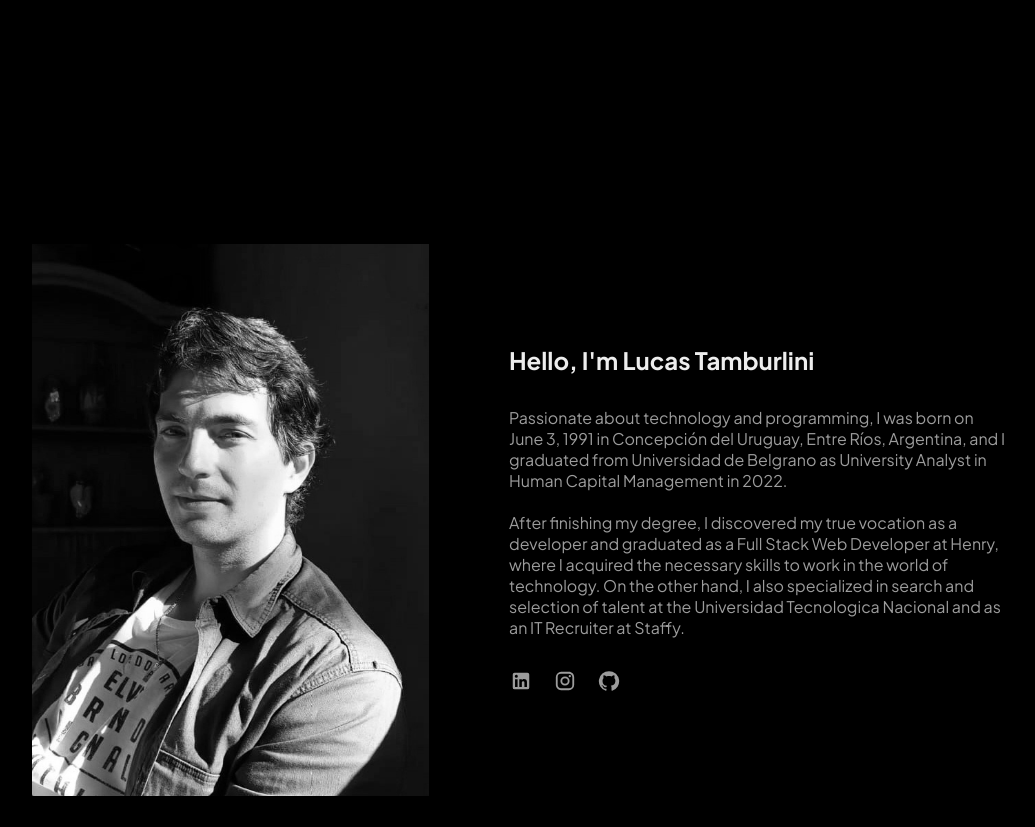
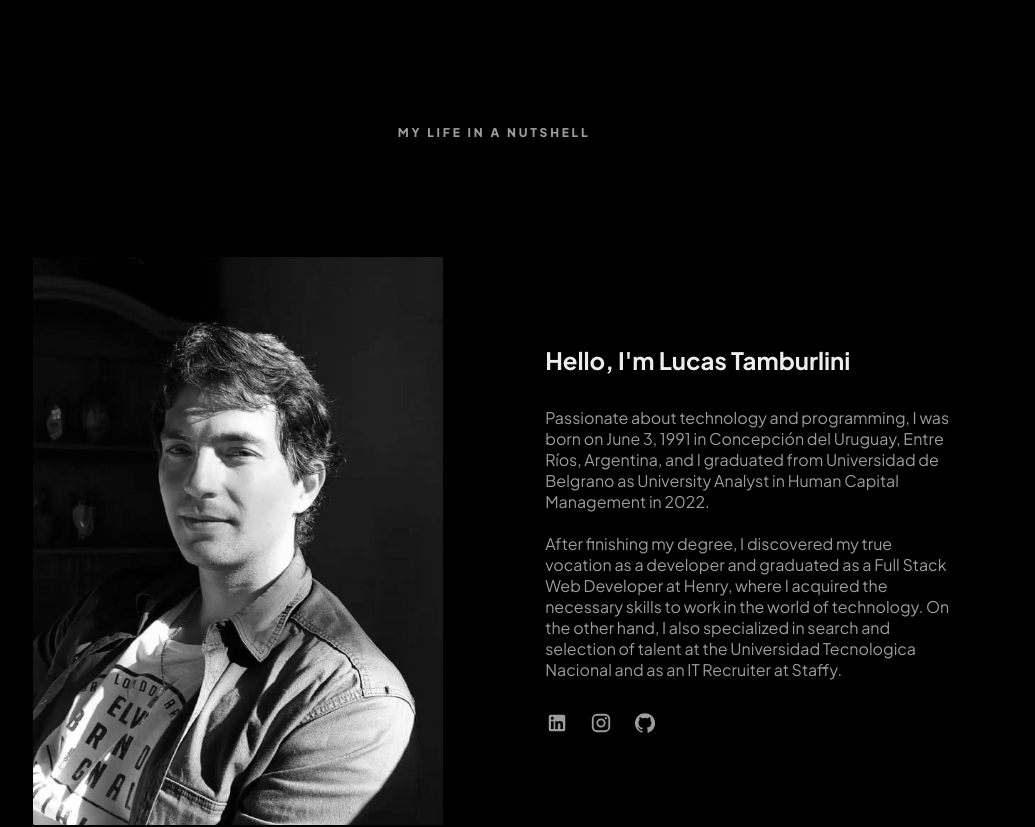
Before and after one commit to lucastamburlini/portfolio, a React (Vite) app: page / in a window 1280 px wide. Shown: the part 680-1507 px from the top of the page, without its empty margins (146-1181 px from the left). Built offline with nearby package versions, Linux system fonts and the light colour scheme.

Commit message:
styles(gral): add title and styles

```diff
--- a/src/assets/translations.js
+++ b/src/assets/translations.js
@@ -5,6 +5,7 @@ const translations = {
     introduction_II: "Let's bring your digital vision to life!",
 
     // About
+    spanAbout: "MY LIFE IN A NUTSHELL",
     about_title: "Hello, I'm Lucas Tamburlini",
     about_text_I: "Passionate about technology and programming, I was born on June 3, 1991 in Concepción del Uruguay, Entre Ríos, Argentina, and I graduated from Universidad de Belgrano as University Analyst in Human Capital Management in 2022.",
     about_text_II: "After finishing my degree, I discovered my true vocation as a developer and graduated as a Full Stack Web Developer at Henry, where I acquired the necessary skills to work in the world of technology. On the other hand, I also specialized in search and selection of talent at the Universidad Tecnologica Nacional and as an IT Recruiter at Staffy.",
--- a/src/components/About/About.jsx
+++ b/src/components/About/About.jsx
@@ -4,6 +4,7 @@ import imgAbout from "../../assets/imgAbout.jpg";
 import GitHubIcon from "@mui/icons-material/GitHub";
 import LinkedInIcon from "@mui/icons-material/LinkedIn";
 import InstagramIcon from "@mui/icons-material/Instagram";
+import SectionTitles from "../SectionTitles/SectionTitles";
 
 import style from "./About.module.css";
 
@@ -12,11 +13,14 @@ const About = () => {
   const currentTranslations = translations[currentLanguage];
 
   return (
+    <>
+      <SectionTitles text={currentTranslations.spanAbout} />
       <div id="about" className={style.about}>
         <section className={style.aboutImg}>
           <img src={imgAbout} alt={imgAbout} />
         </section>
         <section className={style.aboutInfo}>
+          <div className={style.aboutInfoContent}>
             <h2>{currentTranslations.about_title}</h2>
             <p>{currentTranslations.about_text_I}</p>
             <br />
@@ -52,8 +56,10 @@ const About = () => {
                 </li>
               </ul>
             </div>
+          </div>
         </section>
       </div>
+    </>
   );
 };
 
--- a/src/components/About/About.module.css
+++ b/src/components/About/About.module.css
@@ -48,12 +48,10 @@
   color: var(--primary-color);
 }
 
-
 @media screen and (min-width: 768px) {
   .about {
     display: flex;
     flex-direction: row;
-    gap: 30px;
   }
 
   .aboutImg {
@@ -69,7 +67,8 @@
     width: 50%;
   }
 
-  .aboutInfo main {
+  .aboutInfoContent {
+    margin: auto;
     width: 80%;
   }
 }
--- a/src/components/Footer/Footer.module.css
+++ b/src/components/Footer/Footer.module.css
@@ -39,7 +39,14 @@
   border: 2px solid var(--border);
   margin: 8px;
   transition: all 0.2s ease-out;
-  border-radius: var(--radius);
+  border-radius: 50%;
+}
+
+.footer ul li a {
+  display: flex;
+  justify-content: center;
+  align-items: center;
+  text-align: center;
 }
 
 .footer li:hover {
--- /dev/null
+++ b/src/components/SectionTitles/SectionTitles.jsx
@@ -0,0 +1,11 @@
+import style from "./SectionTitles.module.css";
+
+const SectionTitles = ({ text }) => {
+  return (
+    <div className={style.sectionTitlesContainer}>
+      <span>{text}</span>
+    </div>
+  );
+};
+
+export default SectionTitles;
--- /dev/null
+++ b/src/components/SectionTitles/SectionTitles.module.css
@@ -0,0 +1,10 @@
+.sectionTitlesContainer {
+    width: 100%;
+    text-align: center;
+}
+
+.sectionTitlesContainer span {
+    font-weight: 900;
+    font-size: 0.75rem;
+    letter-spacing: 0.175rem;
+}
```
Lines whose indentation alone changed are shown as unchanged.
